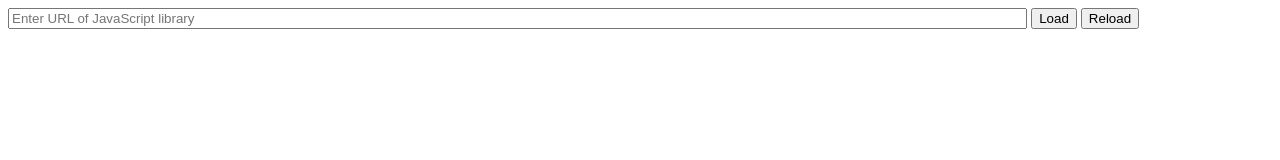
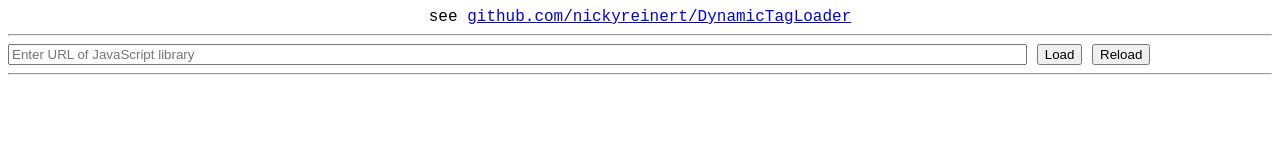
Before and after one commit to nickyreinert/DynamicTagLoader, a plain HTML site: page index.html in a window 1280 px wide. Drawn offline with Linux system fonts and the light colour scheme.

Commit message:
Update index.html

```diff
--- a/index.html
+++ b/index.html
@@ -8,6 +8,9 @@
     <style>
         /* CSS */
 
+        html {
+            font-family: "Courier New", monospace; /* Fixed width font */
+        }
         #jsLibInput {
             width: 80%;
             margin: 0 auto;
@@ -25,16 +28,19 @@
         .request-params {
             display: none;
             margin-left: 20px;
-            font-family: "Courier New", monospace; /* Fixed width font */
         }
     </style>
 
 </head>
 
 <body>
+    <bold><center>see <a href="https://github.com/nickyreinert/DynamicTagLoader">github.com/nickyreinert/DynamicTagLoader</a></center></bold>
+    <hr />
+
     <input type="text" id="jsLibInput" placeholder="Enter URL of JavaScript library" value="">
     <button id="loadButton">Load</button>
     <button id="reloadButton">Reload</button>
+    <hr />
     <div id="output"></div>
 
     <script>
```
